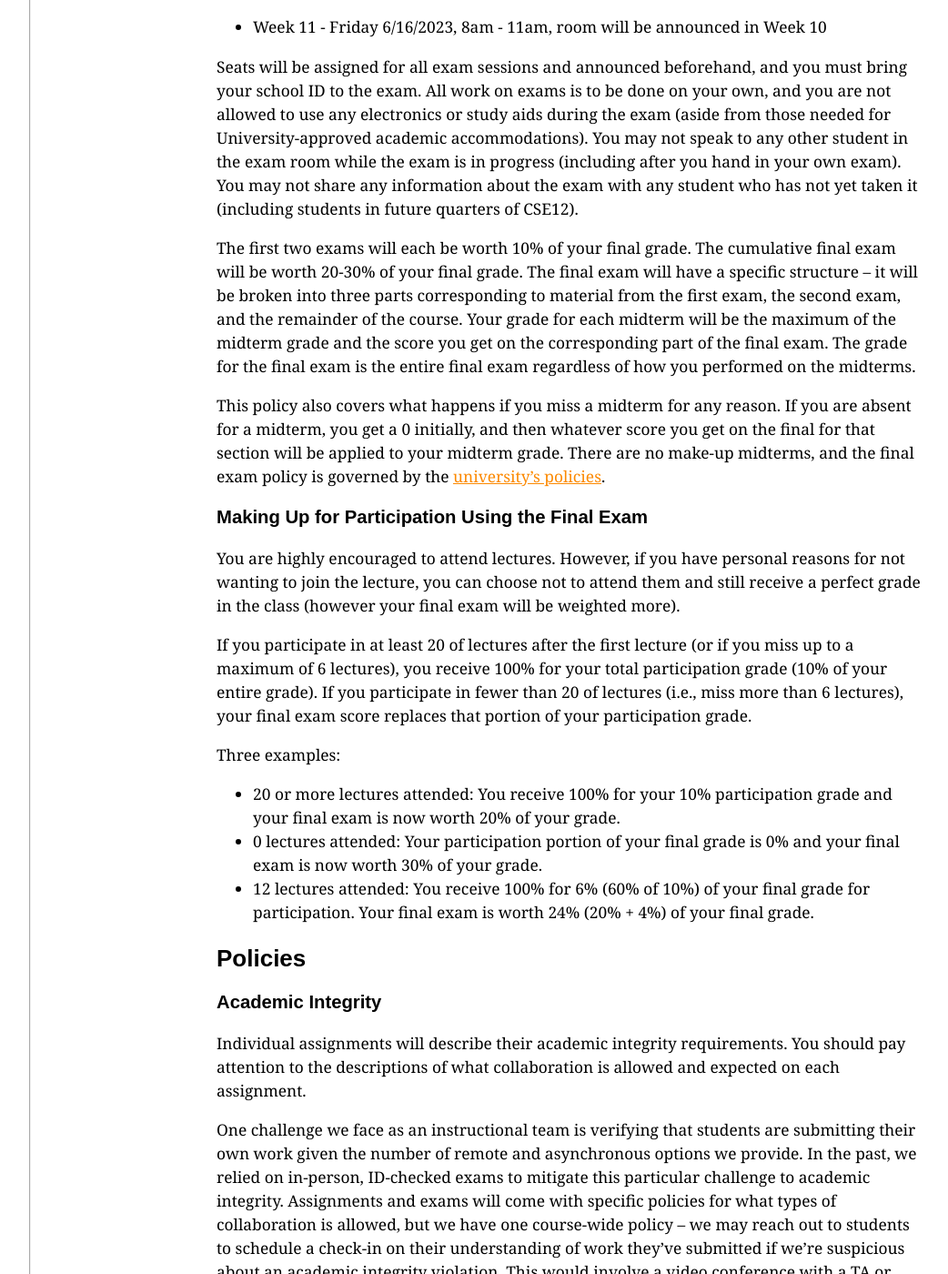
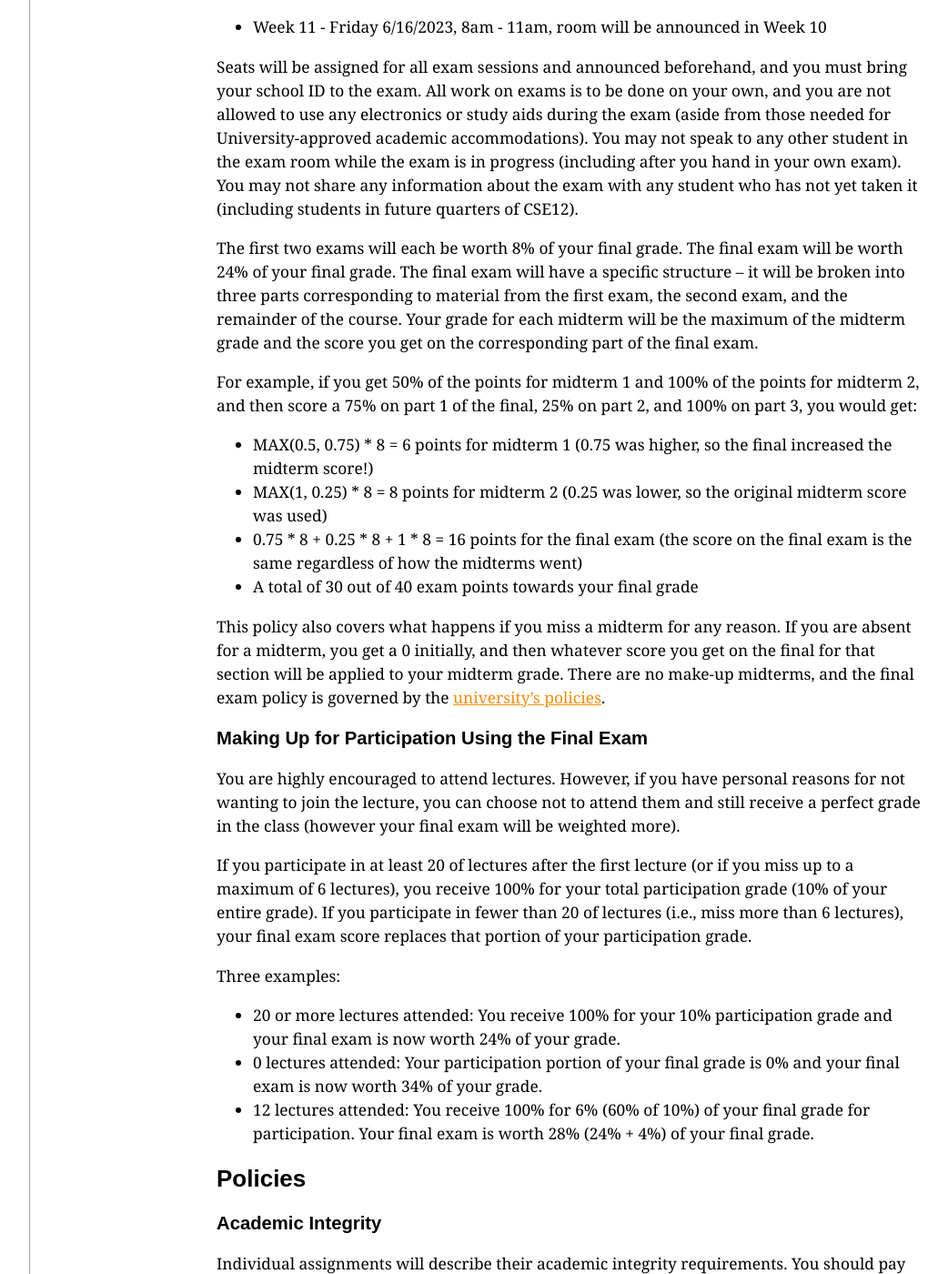
Before and after one commit to ucsd-cse12-sp23/ucsd-cse12-sp23.github.io, a Jekyll site: the page built from syllabus.md, in a window 1280 px wide and 1400 px high, scrolled down 6156 px. Shown: the whole window at 91% size, without its empty margins (56-1098 px from the left). Built offline with Jekyll 4.4.1, drawn with Linux system fonts in a browser that asks for light colours; some of the changed text lies outside the part shown.

Commit message:
Update syllabus.md

```diff
--- a/syllabus.md
+++ b/syllabus.md
@@ -33,9 +33,9 @@ and discuss more efficient strategies in office hours.
 
 There are a few components to your grade in the course:
 
-- Course engagement activities (Stepik exercises and surveys) (20%)
+- Course engagement activities (Stepik exercises and surveys) (18%)
 - Lecture Participation (10%)
-- Programming assignments (30%)
+- Programming assignments (32%)
 - Exams (40% - 50%)
 
 Letter grades will be assigned based on the following grading scale:
@@ -262,8 +262,14 @@ The final exam will be:
 
 Seats will be assigned for all exam sessions and announced beforehand, and you must bring your school ID to the exam. All work on exams is to be done on your own, and you are not allowed to use any electronics or study aids during the exam (aside from those needed for University-approved academic accommodations). You may not speak to any other student in the exam room while the exam is in progress (including after you hand in your own exam). You may not share any information about the exam with any student who has not yet taken it (including students in future quarters of CSE12).
 
-The first two exams will each be worth 10% of your final grade. The cumulative final exam will be worth 20-30% of your final grade. The final exam will have a specific structure – it will be broken into three parts corresponding to material from the first exam, the second exam, and the remainder of the course. Your grade for each midterm will be the maximum of the midterm grade and the score you get on the corresponding part of the final exam. The grade for the final exam is the entire final
-exam regardless of how you performed on the midterms.
+The first two exams will each be worth 8% of your final grade. The final exam will be worth 24% of your final grade. The final exam will have a specific structure – it will be broken into three parts corresponding to material from the first exam, the second exam, and the remainder of the course. Your grade for each midterm will be the maximum of the midterm grade and the score you get on the corresponding part of the final exam.
+
+For example, if you get 50% of the points for midterm 1 and 100% of the points for midterm 2, and then score a 75% on part 1 of the final, 25% on part 2, and 100% on part 3, you would get:
+
+- MAX(0.5, 0.75) * 8 = 6 points for midterm 1 (0.75 was higher, so the final increased the midterm score!)
+- MAX(1, 0.25) * 8 = 8 points for midterm 2 (0.25 was lower, so the original midterm score was used)
+- 0.75 * 8 + 0.25 * 8 + 1 * 8 = 16 points for the final exam (the score on the final exam is the same regardless of how the midterms went)
+- A total of 30 out of 40 exam points towards your final grade
 
 This policy also covers what happens if you miss a midterm for any reason. If you are absent for a midterm, you get a 0 initially, and then whatever score you get on the final for that section will be applied to your midterm grade. There are no make-up midterms, and the final exam policy is governed by the [university’s policies](https://senate.ucsd.edu/operating-procedures/educational-policies/courses/epc-policies-on-courses/policy-exams-including-midterms-final-exams-and-religious-accommodations-for-exams/){:target="_blank"}.
 
@@ -275,9 +281,9 @@ If you participate in at least 20 of lectures after the first lecture (or if you
 you receive 100% for your total participation grade (10% of your entire grade). If you participate in fewer than 20 of lectures (i.e., miss more than 6 lectures), your final exam score replaces that portion of your participation grade.
 
 Three examples:
-- 20 or more lectures attended: You receive 100% for your 10% participation grade and your final exam is now worth 20% of your grade.
-- 0 lectures attended: Your participation portion of your final grade is 0% and your final exam is now worth 30% of your grade.
-- 12 lectures attended: You receive 100% for 6% (60% of 10%) of your final grade for participation. Your final exam is worth 24% (20% + 4%) of your final grade.
+- 20 or more lectures attended: You receive 100% for your 10% participation grade and your final exam is now worth 24% of your grade.
+- 0 lectures attended: Your participation portion of your final grade is 0% and your final exam is now worth 34% of your grade.
+- 12 lectures attended: You receive 100% for 6% (60% of 10%) of your final grade for participation. Your final exam is worth 28% (24% + 4%) of your final grade.
 
 <a id="policies"></a>
 ## Policies
```
